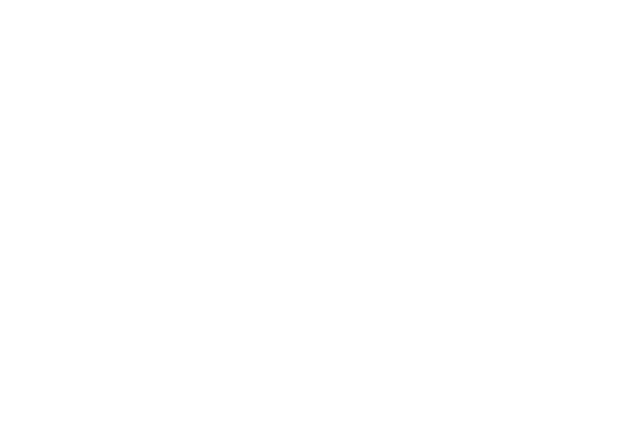
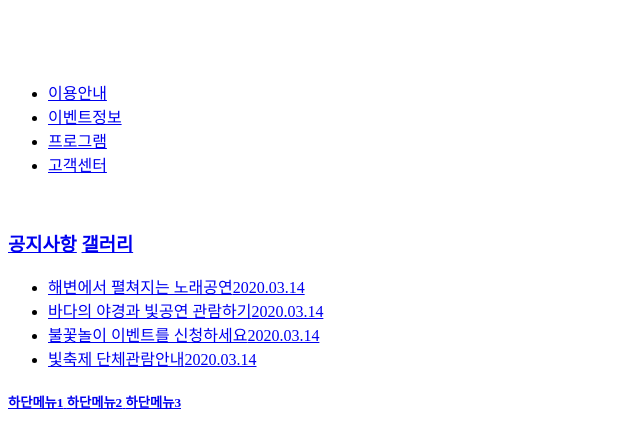
Before and after one commit to hyunnn0105/css_templat, a plain HTML site: page css_template_02/index.html in a window 1280 px wide. Shown: the whole page, without its empty margins (0-640 px from the left). Drawn offline with Linux system fonts and the light colour scheme.

Commit message:
20220414-2

```diff
--- a/css_template_02/index.html
+++ b/css_template_02/index.html
@@ -8,7 +8,119 @@
 </head>
 
 <body>
+    <div class="wallpaper">
+        <!-- 로고 이미지 넣기 -->
+        <header>
+            <h1 class="logo">
+                <a href="#">
+                    <img src="" alt="">
+                </a>
+            </h1>
 
+            <!-- 메뉴 선택 영역 -->
+            <nav class="menu">
+                <ul class="navi">
+                    <li>
+                        <a href="#">이용안내</a>
+                    </li>
+                    <li>
+                        <a href="#">이벤트정보</a>
+                    </li>
+                    <li>
+                        <a href="#">프로그램</a>
+                    </li>
+                    <li>
+                        <a href="#">고객센터</a>
+                    </li>
+                </ul>
+            </nav>
+        </header>
+
+        <div class="container">
+
+            <!-- 메인 사진 슬라이드 영역 -->
+            <div class="sideimage">
+                <a href="#">
+                    <img src="" alt="">
+                    <span class="imgtext"></span>
+                </a>
+            </div>
+
+
+            <!--  공지/배너/바로가기-->
+            <div class="content">
+                <!-- 공지사항 -->
+                <div class="gongji">
+                    <h3><a href="#">공지사항</a> <span><a href="#">갤러리</a></span></h3>
+                    <ul>
+                        <li>
+                            <a href="#">
+                                해변에서 펼쳐지는 노래공연<span>2020.03.14</span>
+                            </a>
+                        </li>
+                        <li>
+                            <a href="#">
+                                바다의 야경과 빛공연 관람하기<span>2020.03.14</span>
+                            </a>
+                        </li>
+                        <li>
+                            <a href="#">
+                                불꽃놀이 이벤트를 신청하세요<span>2020.03.14</span>
+                            </a>
+                        </li>
+                        <li>
+                            <a href="#">
+                                빛축제 단체관람안내<span>2020.03.14</span>
+                            </a>
+                        </li>
+                    </ul>
+                </div>
+
+
+                <!-- 배너 -->
+                <div class="banner">
+                    <a href="#">
+                        <!-- img -->
+                        <!-- imgtext -->
+                    </a>
+                </div>
+
+
+                <!-- 바로가기 -->
+                <div class="link">
+                        <!-- img -->
+                        <!-- imgtext -->
+                </div>
+            </div>
+        </div>
+
+        <!-- 아래 영역 -->
+        <div class="ft">
+            <footer>
+                <!-- 로고 이미지 영역-->
+                <div class="logoimg">
+
+                </div>
+
+                <!-- 오른쪽 글자영역 -->
+                <div class="text">
+                    <h5>
+                        <a href="#">
+                            <span>하단메뉴1</span>
+                        </a>
+                        <a href="#">
+                            <span>하단메뉴2</span>
+                        </a>
+                        <a href="#">
+                            <span>하단메뉴3</span>
+                        </a>
+                    </h5>
+                    <address></address>
+                </div>
+
+            </footer>
+        </div>
+    </div>
 
 
 </body>
```
Also changed, not shown: css_template_02/1.해변빛축제.html (added).
